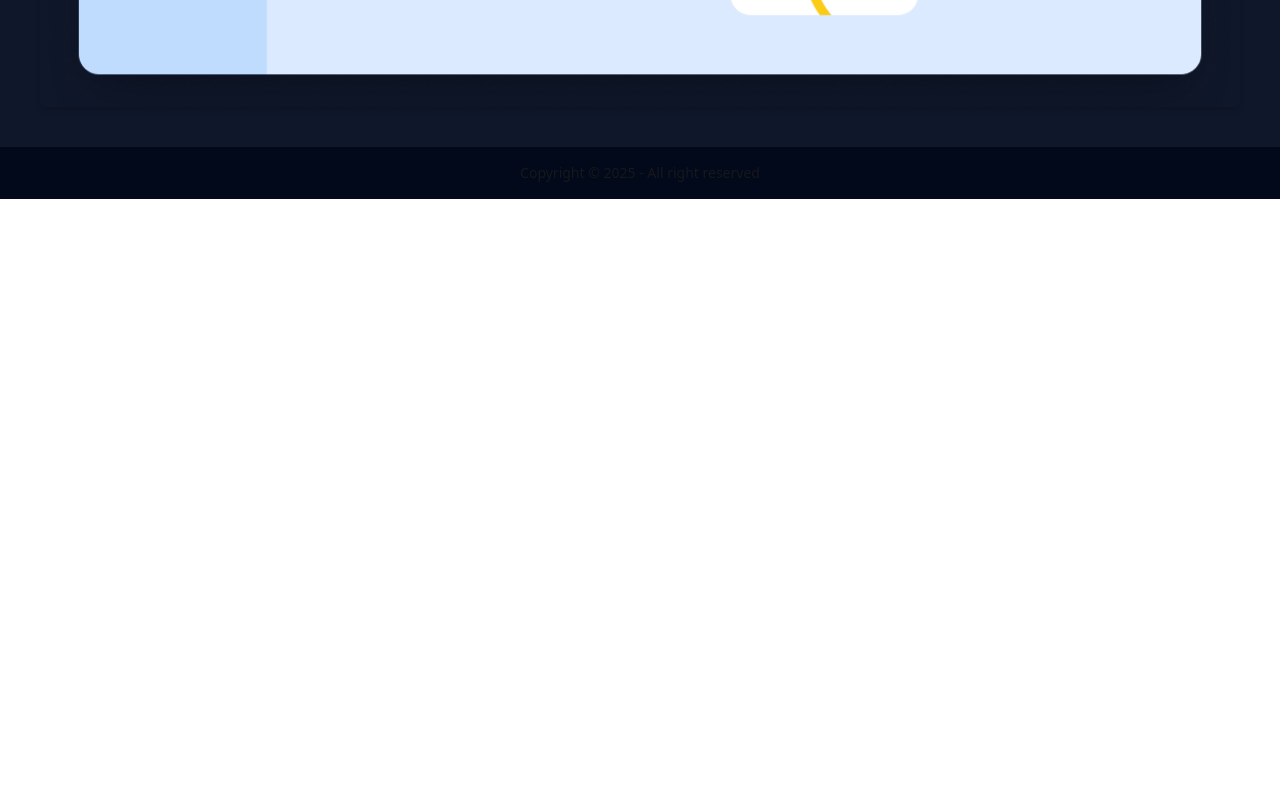
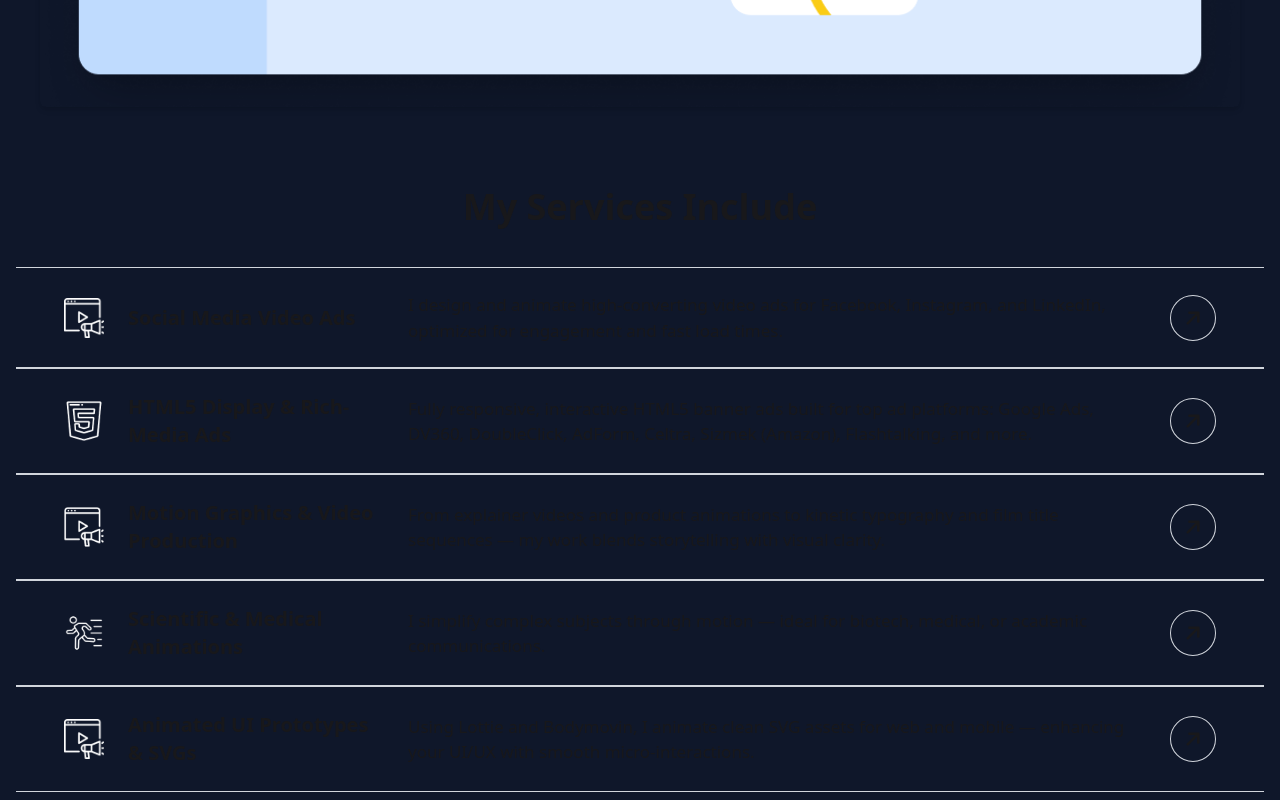
Before and after one commit to sazzadul1205/tanbir-a-portfolio-client, a React (Vite) app: page / in a window 1280 px wide. Shown: the part 1984-2784 px from the top of the page. Before the commit the page ends 2183 px from the top, so only its background shows below. Built offline with nearby package versions, Linux system fonts and the light colour scheme; a web font is replaced by a local one.

Commit message:
My Services Page Responsiveness Completed

```diff
--- a/src/Pages/Home/Home.jsx
+++ b/src/Pages/Home/Home.jsx
@@ -10,7 +10,7 @@ const Home = () => {
     <div>
       <AboutMe id="about-me" />
 
-      {/* <MyServices id="my-services" /> */}
+      <MyServices id="my-services" />
 
       {/* <Tools id="tools" /> */}
 
--- a/src/Pages/Home/MyServices/MyServices.jsx
+++ b/src/Pages/Home/MyServices/MyServices.jsx
@@ -1,4 +1,5 @@
 import { FaArrowRight } from "react-icons/fa6";
+import PropTypes from "prop-types";
 
 // Assets
 import HTML5 from "../../../assets/Services/HTML5.png";
@@ -6,10 +7,6 @@ import Animation from "../../../assets/Services/Animation.png";
 import Scientific from "../../../assets/Services/Scientific.png";
 import SocialMedia from "../../../assets/Services/SocialMedia.png";
 import MotionGraphics from "../../../assets/Services/MotionGraphics.png";
-
-// Prop Validation
-import PropTypes from "prop-types";
-
 
 // Services Data
 const services = [
@@ -42,26 +39,41 @@ const services = [
 
 const MyServices = ({ id }) => {
   return (
-    <section id={id} className="pb-10">
+    <section id={id} className="pb-10 px-4">
       {/* Title */}
-      <h3 className="inter text-[40px] font-semibold text-center py-10">
+      <h3 className="inter text-2xl sm:text-3xl md:text-4xl font-semibold text-center py-10">
         My Services Include
       </h3>
 
-      {/* List */}
-      <div className="max-w-7xl mx-auto">
+      {/* Services List */}
+      <div className="max-w-7xl mx-auto flex flex-col">
         {services.map((service, idx) => (
           <div
             key={idx}
-            className="flex justify-between gap-11 items-center border-y border-gray-600 py-3 px-20"
+            className="flex flex-col md:flex-row items-start md:items-center justify-between gap-4 md:gap-6 border-y border-gray-300 py-6 px-4 sm:px-8 md:px-12"
           >
-            <img src={service.icon} alt={service.title} className="w-11 h-11" />
-            <h3 className="inter font-bold text-[23px] w-56">
+            {/* Icon */}
+            <img
+              src={service.icon}
+              alt={service.title}
+              className="w-10 h-10 shrink-0"
+            />
+
+            {/* Title */}
+            <h3 className="inter font-bold text-lg sm:text-xl md:text-[20px] md:w-64">
               {service.title}
             </h3>
-            <p className="w-[500px] text-lg inter">{service.desc}</p>
-            <div className="border border-gray-300 p-4 rounded-full transition-transform duration-500 rotate-[-45deg] hover:rotate-0 cursor-pointer">
-              <FaArrowRight className="text-xl" />
+
+            {/* Description */}
+            <p className="text-sm sm:text-base md:text-[17px] flex-1">
+              {service.desc}
+            </p>
+
+            {/* Bottom (Mobile) / Right (Desktop): Arrow */}
+            <div className="self-end md:self-center mt-2 md:mt-0">
+              <div className="border border-gray-300 p-3 rounded-full transition-transform duration-500 rotate-[-45deg] hover:rotate-0 cursor-pointer">
+                <FaArrowRight className="text-lg sm:text-xl" />
+              </div>
             </div>
           </div>
         ))}
```
